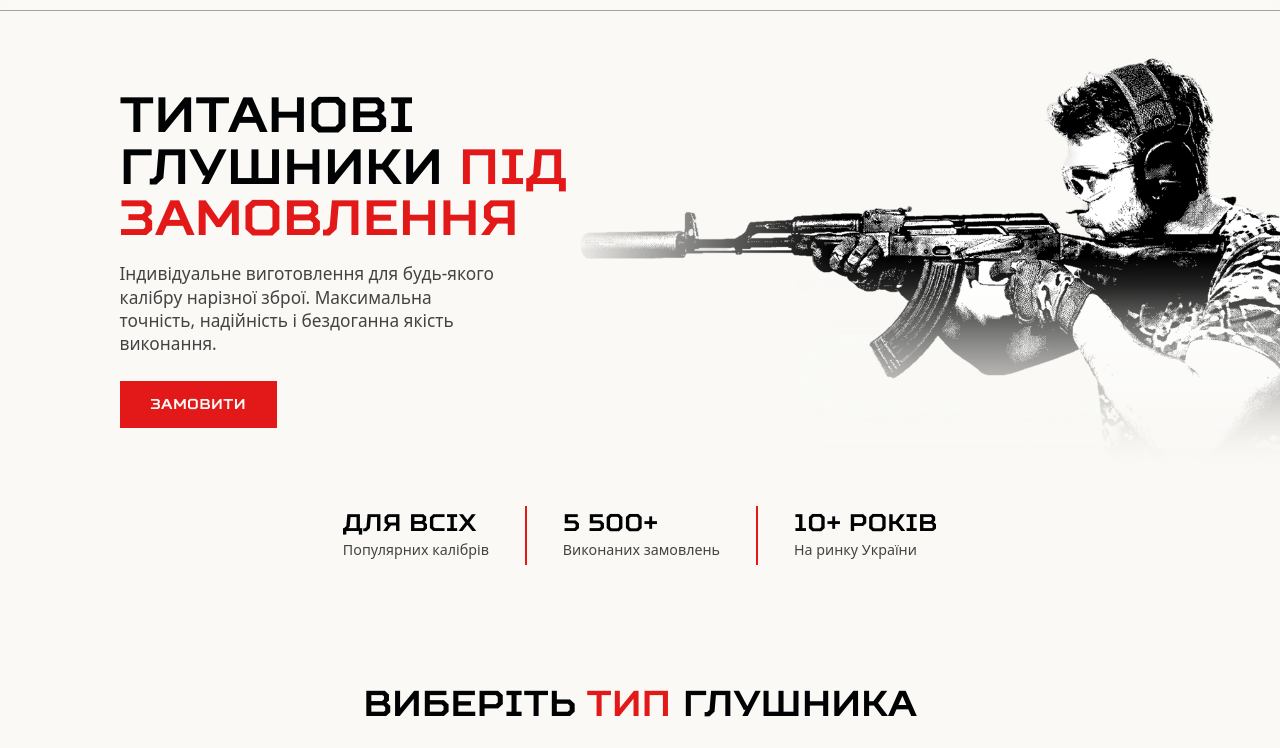
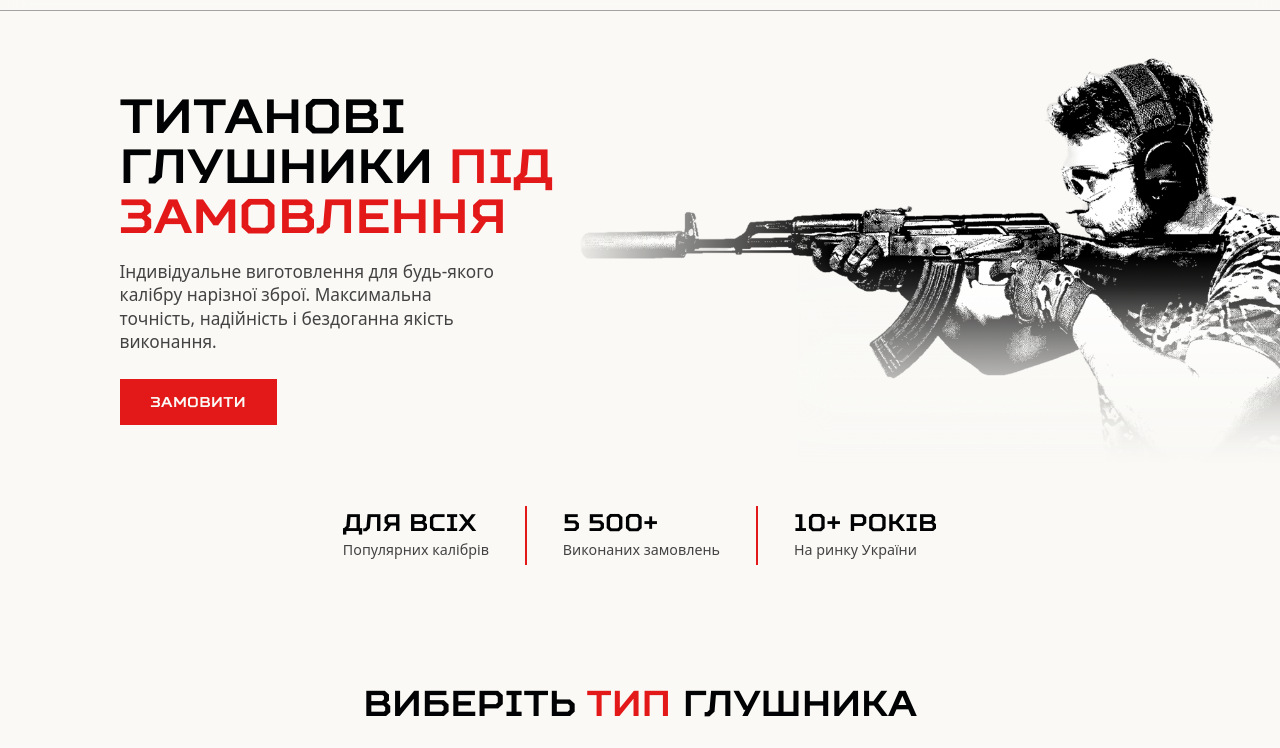
Before and after one commit to proxyl3av3r/ostensacken, a website: page public/index.html in a window 1280 px wide. Shown: the part 52-800 px from the top of the page. Drawn offline with Linux system fonts and the light colour scheme; no server answers; a web font is replaced by a local one.

Commit message:
Hero: контейнер 650px + заголовок 64px под длинный текст

```diff
--- a/public/css/site.css
+++ b/public/css/site.css
@@ -88,8 +88,8 @@ a { color:inherit; text-decoration:none; }
 /* ---------- Hero (фото прибите до правого краю сторінки, статичне) ---------- */
 .hero { padding:70px 0 50px; position:relative; overflow:hidden; min-height:640px; display:flex; align-items:center; }
 .hero__inner { position:static; width:100%; }
-.hero__content { position:relative; z-index:2; max-width:600px; }
-.hero__title { font-family:var(--font-display); font-weight:400; font-size:clamp(40px,6.2vw,66px); line-height:1.04; letter-spacing:0; text-transform:uppercase; margin:0 0 26px; }
+.hero__content { position:relative; z-index:2; max-width:650px; }
+.hero__title { font-family:var(--font-display); font-weight:400; font-size:clamp(40px,6.2vw,64px); line-height:1.04; letter-spacing:0; text-transform:uppercase; margin:0 0 26px; }
 .hero__subtitle { font-size:clamp(18px,1.9vw,23px); color:var(--muted); max-width:520px; margin:0 0 34px; line-height:1.35; }
 .hero__media { position:absolute; top:0; right:0; height:100%; width:min(56vw,940px); z-index:1;
   display:flex; align-items:center; justify-content:flex-end; overflow:visible; pointer-events:none; }
--- a/public/index.html
+++ b/public/index.html
@@ -14,7 +14,7 @@
   <link rel="manifest" href="/site.webmanifest?v=8" />
 
   <link rel="stylesheet" href="./css/fonts.css?v=8" />
-  <link rel="stylesheet" href="./css/site.css?v=8" />
+  <link rel="stylesheet" href="./css/site.css?v=10" />
   <link rel="stylesheet" href="./css/order.css?v=8" />
 </head>
 <body>
```
